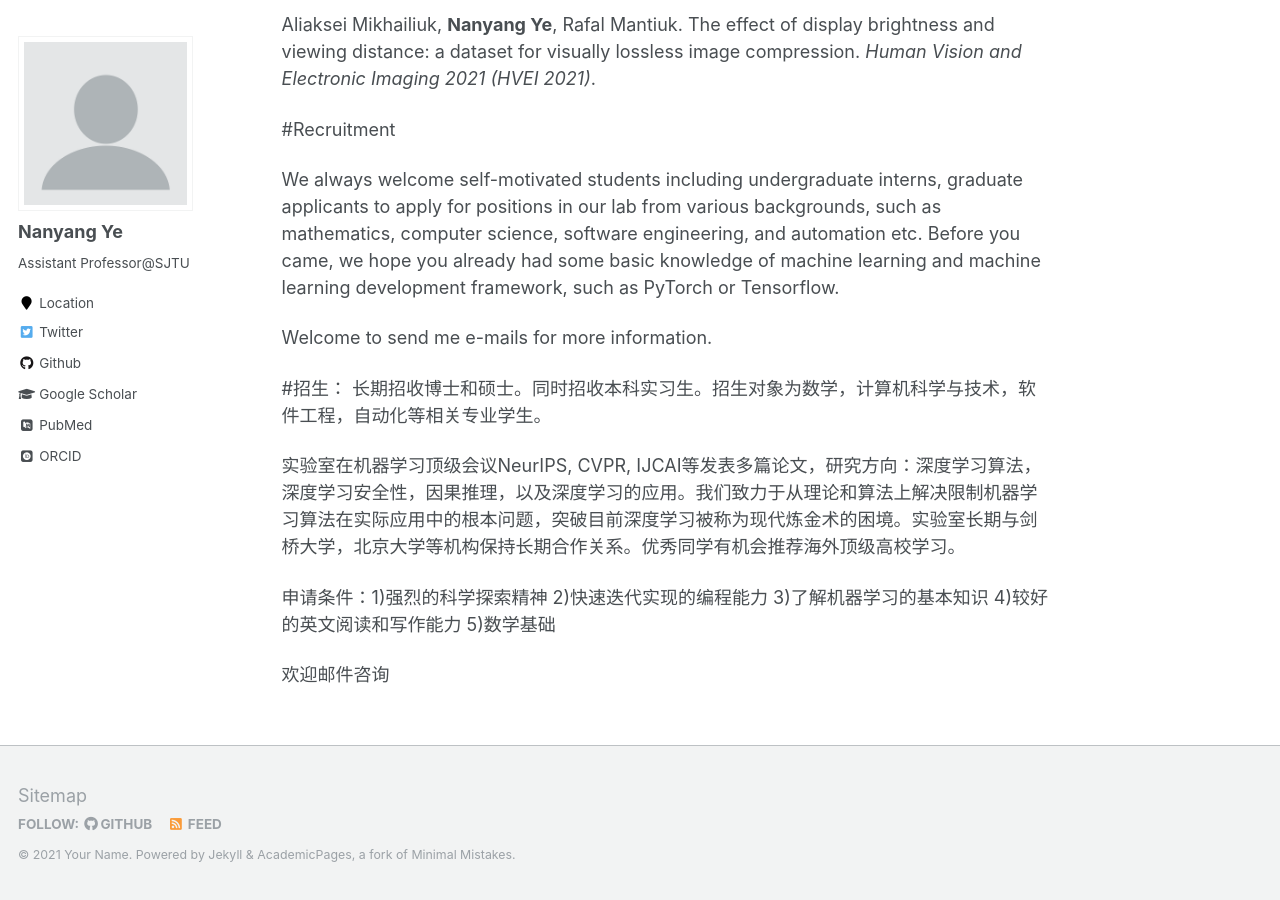
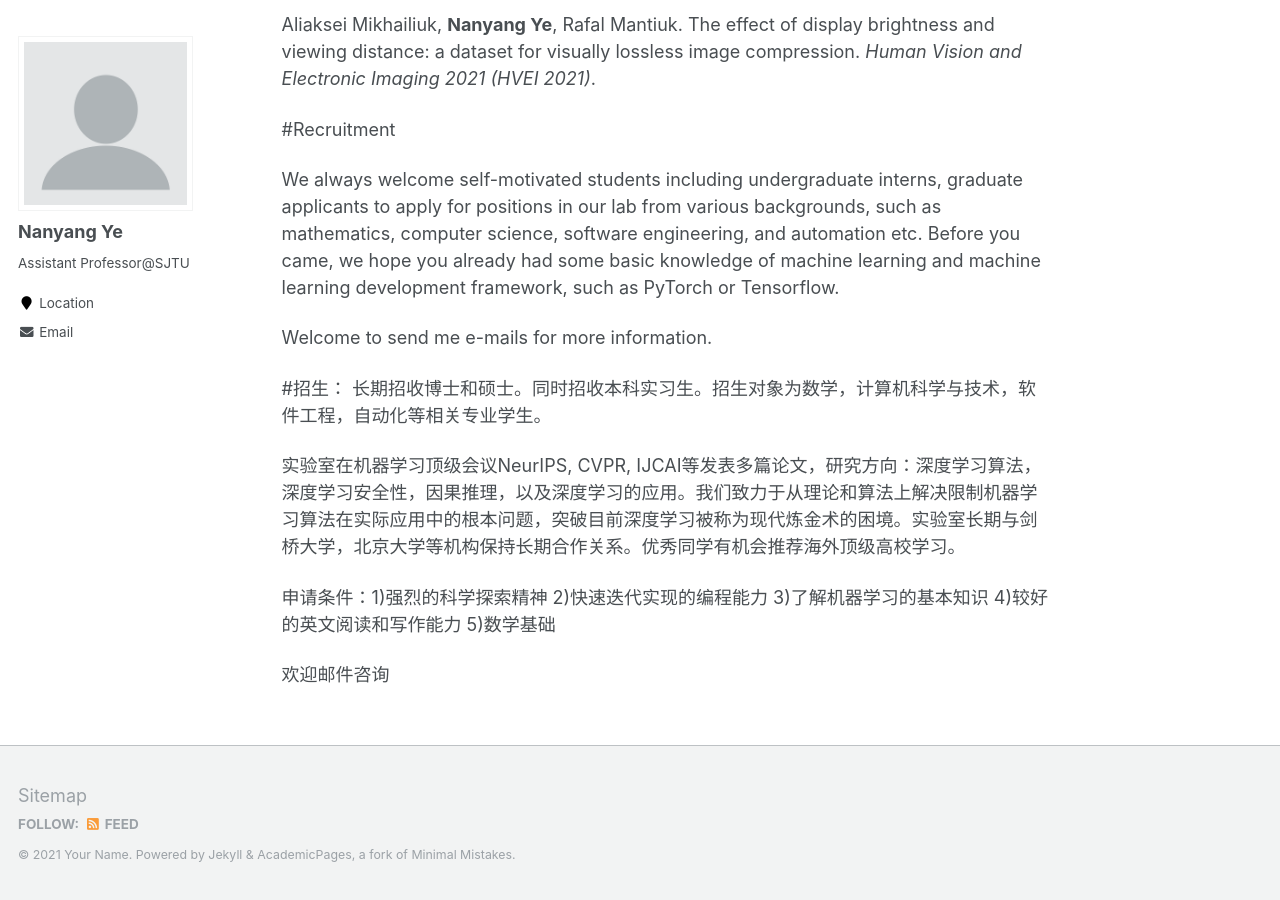
Before and after one commit to ynysjtu/ynysjtu.github.io, a Jekyll site: the page built from _pages/about.md, in a window 1280 px wide and 900 px high, scrolled down 1455 px. Built offline with Jekyll 4.4.1, drawn with Linux system fonts in a browser that asks for light colours; some web fonts are replaced; our own code applies the rules of GitHub Pages for plain Markdown files; part of the change alters nothing that is shown.

Commit message:
Update _config.yml

```diff
--- a/_config.yml
+++ b/_config.yml
@@ -85,9 +85,9 @@ author:
   bio              : "Assistant Professor@SJTU"
   location         : "Location"
   employer         :
-  pubmed           : "https://www.ncbi.nlm.nih.gov/pubmed/?term=john+snow"
-  googlescholar    : "http://yourfullgooglescholarurl.com"
-  email            :
+  pubmed           :
+  googlescholar    :
+  email            : "ynylincoln@sjtu.edu.cn"
   researchgate     :  # example: "https://www.researchgate.net/profile/yourprofile"
   uri              :
   bitbucket        :
@@ -96,20 +96,20 @@ author:
   flickr           :
   facebook         :
   foursquare       :
-  github           : "Nanyang Ye"
+  github           :
   google_plus      :
   keybase          :
   instagram        :
   impactstory      : #"https://profiles.impactstory.org/u/xxxx-xxxx-xxxx-xxxx"
   lastfm           :
   linkedin         :
-  orcid            : "http://orcid.org/yourorcidurl"
+  orcid            :
   pinterest        :
   soundcloud       :
   stackoverflow    : # http://stackoverflow.com/users/123456/username
   steam            :
   tumblr           :
-  twitter          : "replacethistwitterhandle"
+  twitter          :
   vine             :
   weibo            :
   xing             :
```
